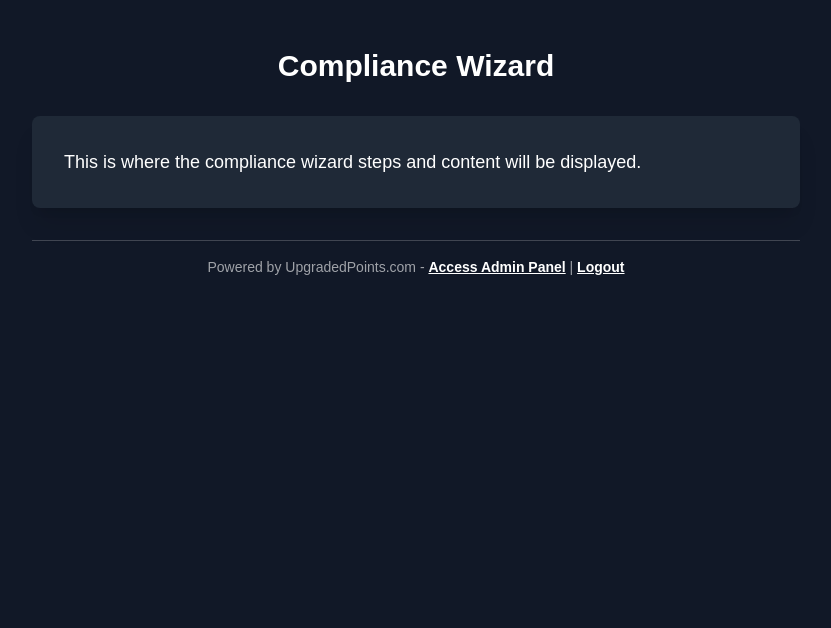
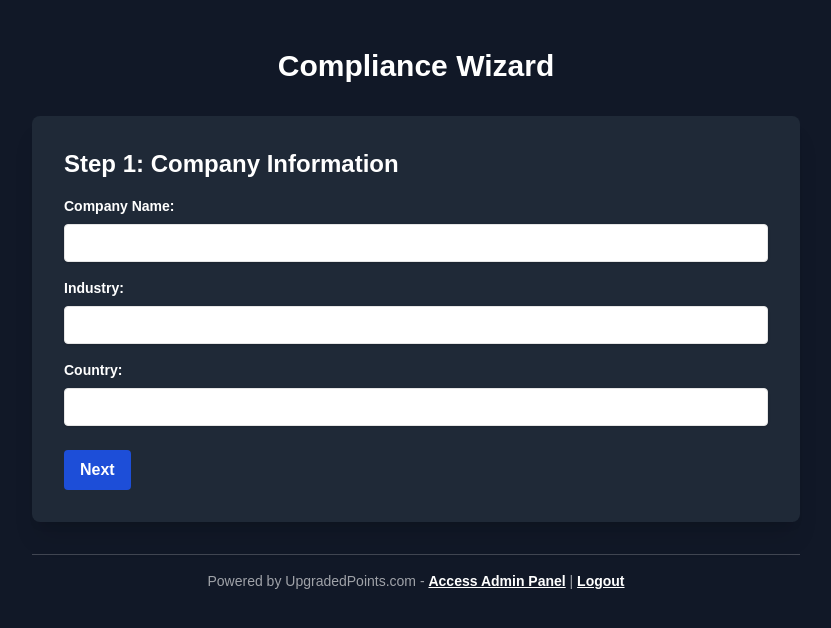
Before and after one commit to ngmi2025/brand-compliance, a Next.js app: page / in a window 1280 px wide. Shown: the top 628 px of the page, without its empty margins (224-1055 px from the left). Built offline with nearby package versions, Linux system fonts and the light colour scheme.

Commit message:
fix: restore ComplianceWizard and clean login page
Remove helper text from login and restore full wizard component.

#VERCEL_SKIP

Co-authored-by: null <182921690+ngmi2025@users.noreply.github.com>

```diff
--- a/app/login/page.tsx
+++ b/app/login/page.tsx
@@ -99,15 +99,6 @@ export default function LoginPage() {
               {isLoading ? "Verifying..." : "Access Site"}
             </Button>
           </form>
-
-          {/* Temporary helper text - remove this once you set your password */}
-          <div className="mt-4 p-3 bg-yellow-50 border border-yellow-200 rounded-md">
-            <p className="text-xs text-yellow-800">
-              <strong>Default password:</strong> admin123
-              <br />
-              <span className="text-yellow-600">Set SITE_PASSWORD in Vercel environment variables to change this.</span>
-            </p>
-          </div>
         </CardContent>
       </Card>
     </div>
--- a/components/compliance-wizard.tsx
+++ b/components/compliance-wizard.tsx
@@ -1,16 +1,212 @@
 "use client"
 
+import { useState } from "react"
+
 const ComplianceWizard = () => {
+  const [step, setStep] = useState(1)
+  const [formData, setFormData] = useState({
+    companyName: "",
+    industry: "",
+    country: "",
+    dataTypes: [],
+    dataStorageLocation: "",
+  })
+
+  const handleInputChange = (e) => {
+    const { name, value } = e.target
+    setFormData({
+      ...formData,
+      [name]: value,
+    })
+  }
+
+  const handleCheckboxChange = (e) => {
+    const { value, checked } = e.target
+    setFormData({
+      ...formData,
+      dataTypes: checked ? [...formData.dataTypes, value] : formData.dataTypes.filter((type) => type !== value),
+    })
+  }
+
+  const nextStep = () => {
+    setStep(step + 1)
+  }
+
+  const prevStep = () => {
+    setStep(step - 1)
+  }
+
+  const handleSubmit = async () => {
+    try {
+      const response = await fetch("/api/submit-compliance", {
+        method: "POST",
+        headers: {
+          "Content-Type": "application/json",
+        },
+        body: JSON.stringify(formData),
+      })
+
+      if (response.ok) {
+        // Handle success (e.g., show a success message, redirect)
+        alert("Compliance data submitted successfully!")
+      } else {
+        // Handle error (e.g., show an error message)
+        alert("Failed to submit compliance data.")
+      }
+    } catch (error) {
+      console.error("Error submitting compliance data:", error)
+      alert("An error occurred while submitting data.")
+    }
+  }
+
+  const renderStepContent = () => {
+    switch (step) {
+      case 1:
+        return (
+          <div>
+            <h2 className="text-2xl font-semibold mb-4">Step 1: Company Information</h2>
+            <div className="mb-4">
+              <label htmlFor="companyName" className="block text-white text-sm font-bold mb-2">
+                Company Name:
+              </label>
+              <input
+                type="text"
+                id="companyName"
+                name="companyName"
+                value={formData.companyName}
+                onChange={handleInputChange}
+                className="shadow appearance-none border rounded w-full py-2 px-3 text-gray-700 leading-tight focus:outline-none focus:shadow-outline"
+              />
+            </div>
+            <div className="mb-4">
+              <label htmlFor="industry" className="block text-white text-sm font-bold mb-2">
+                Industry:
+              </label>
+              <input
+                type="text"
+                id="industry"
+                name="industry"
+                value={formData.industry}
+                onChange={handleInputChange}
+                className="shadow appearance-none border rounded w-full py-2 px-3 text-gray-700 leading-tight focus:outline-none focus:shadow-outline"
+              />
+            </div>
+            <div className="mb-4">
+              <label htmlFor="country" className="block text-white text-sm font-bold mb-2">
+                Country:
+              </label>
+              <input
+                type="text"
+                id="country"
+                name="country"
+                value={formData.country}
+                onChange={handleInputChange}
+                className="shadow appearance-none border rounded w-full py-2 px-3 text-gray-700 leading-tight focus:outline-none focus:shadow-outline"
+              />
+            </div>
+          </div>
+        )
+      case 2:
+        return (
+          <div>
+            <h2 className="text-2xl font-semibold mb-4">Step 2: Data Types</h2>
+            <div className="mb-4">
+              <label className="block text-white text-sm font-bold mb-2">Select Data Types:</label>
+              <div className="flex flex-col">
+                <label className="inline-flex items-center">
+                  <input
+                    type="checkbox"
+                    className="form-checkbox h-5 w-5 text-blue-600"
+                    value="Personal Data"
+                    checked={formData.dataTypes.includes("Personal Data")}
+                    onChange={handleCheckboxChange}
+                  />
+                  <span className="ml-2 text-white">Personal Data</span>
+                </label>
+                <label className="inline-flex items-center">
+                  <input
+                    type="checkbox"
+                    className="form-checkbox h-5 w-5 text-blue-600"
+                    value="Financial Data"
+                    checked={formData.dataTypes.includes("Financial Data")}
+                    onChange={handleCheckboxChange}
+                  />
+                  <span className="ml-2 text-white">Financial Data</span>
+                </label>
+                <label className="inline-flex items-center">
+                  <input
+                    type="checkbox"
+                    className="form-checkbox h-5 w-5 text-blue-600"
+                    value="Health Data"
+                    checked={formData.dataTypes.includes("Health Data")}
+                    onChange={handleCheckboxChange}
+                  />
+                  <span className="ml-2 text-white">Health Data</span>
+                </label>
+              </div>
+            </div>
+          </div>
+        )
+      case 3:
+        return (
+          <div>
+            <h2 className="text-2xl font-semibold mb-4">Step 3: Data Storage</h2>
+            <div className="mb-4">
+              <label htmlFor="dataStorageLocation" className="block text-white text-sm font-bold mb-2">
+                Data Storage Location:
+              </label>
+              <input
+                type="text"
+                id="dataStorageLocation"
+                name="dataStorageLocation"
+                value={formData.dataStorageLocation}
+                onChange={handleInputChange}
+                className="shadow appearance-none border rounded w-full py-2 px-3 text-gray-700 leading-tight focus:outline-none focus:shadow-outline"
+              />
+            </div>
+          </div>
+        )
+      default:
+        return null
+    }
+  }
+
   return (
     <div className="min-h-screen bg-gray-900 text-white py-12 px-4 sm:px-6 lg:px-8">
       <div className="max-w-3xl mx-auto">
         <h1 className="text-3xl font-extrabold text-center mb-8">Compliance Wizard</h1>
 
-        {/* Wizard Steps would go here */}
         <div className="bg-gray-800 rounded-lg shadow-xl p-8">
-          <p className="text-lg">This is where the compliance wizard steps and content will be displayed.</p>
+          {renderStepContent()}
+
+          <div className="flex justify-between mt-6">
+            {step > 1 && (
+              <button
+                onClick={prevStep}
+                className="bg-gray-600 hover:bg-gray-500 text-white font-bold py-2 px-4 rounded focus:outline-none focus:shadow-outline"
+              >
+                Previous
+              </button>
+            )}
+            {step < 3 ? (
+              <button
+                onClick={nextStep}
+                className="bg-blue-700 hover:bg-blue-500 text-white font-bold py-2 px-4 rounded focus:outline-none focus:shadow-outline"
+              >
+                Next
+              </button>
+            ) : (
+              <button
+                onClick={handleSubmit}
+                className="bg-green-700 hover:bg-green-500 text-white font-bold py-2 px-4 rounded focus:outline-none focus:shadow-outline"
+              >
+                Submit
+              </button>
+            )}
+          </div>
         </div>
 
+        {/* Footer */}
         <footer className="mt-8 pt-4 border-t border-white/20 text-center">
           <p className="text-white/60 text-sm">
             Powered by UpgradedPoints.com -{" "}
```
